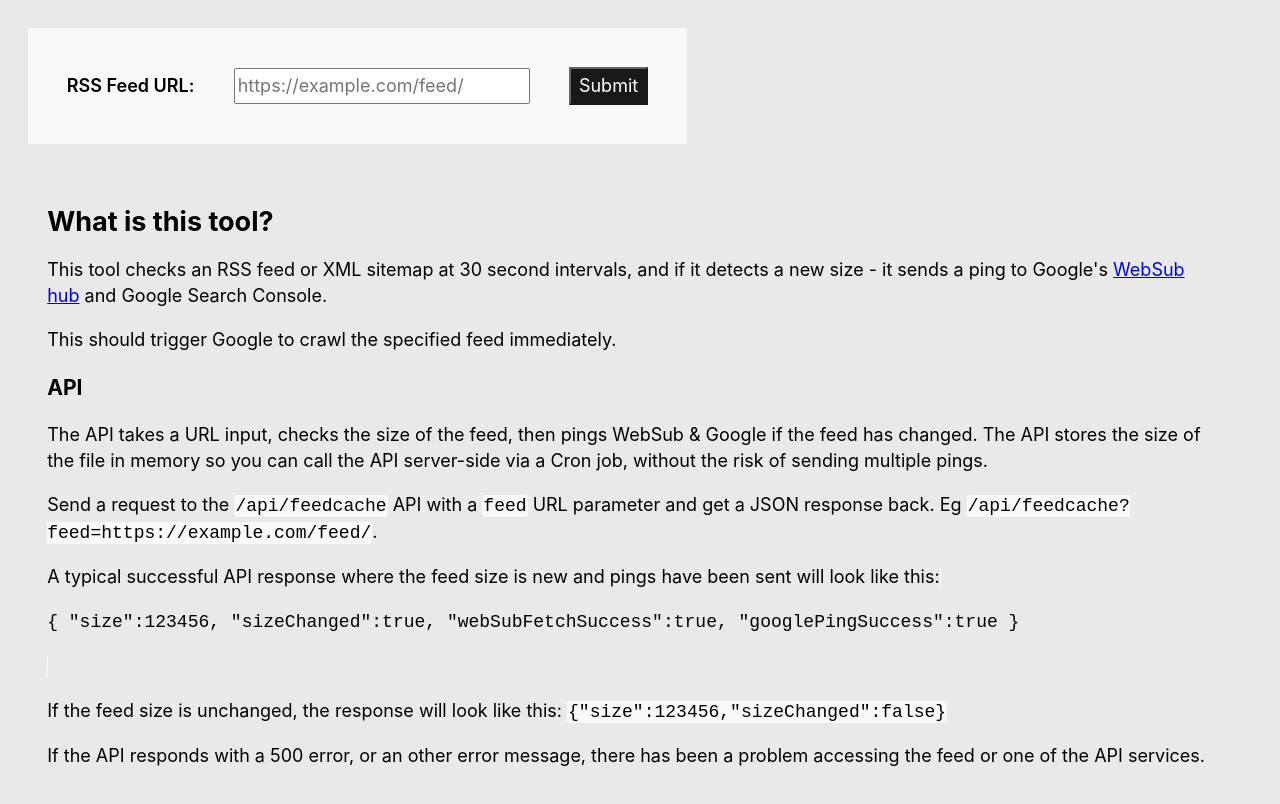
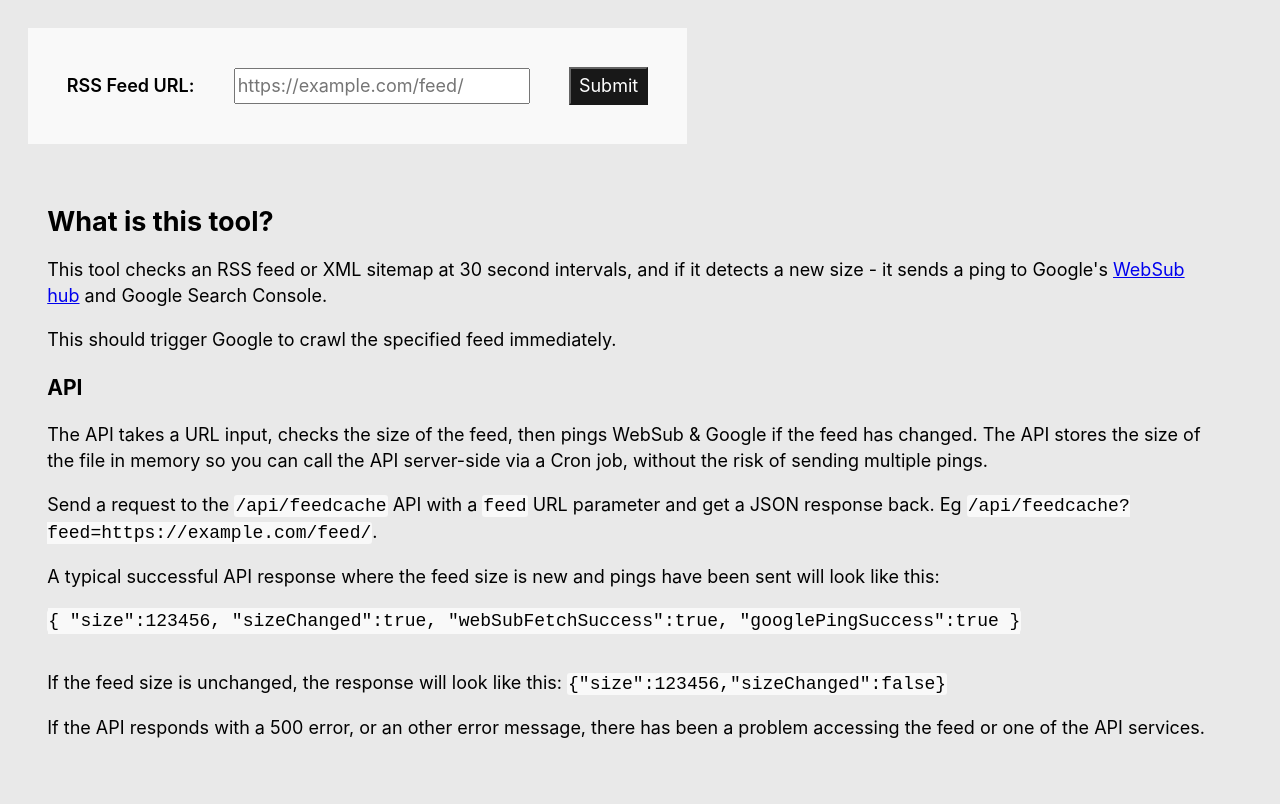
Before and after one commit to colinmcdermott/feedchecker-api, a Next.js app: page / in a window 1280 px wide. Shown: the top 804 px of the page. Built offline with nearby package versions, Linux system fonts and the light colour scheme.

Commit message:
Update globals.css

```diff
--- a/styles/globals.css
+++ b/styles/globals.css
@@ -35,6 +35,12 @@ code {
   background: var(--lightBackground);
   padding: 1px;
   border-radius: 3px;
+}
+pre {
+  display: inline-block;
+  white-space: pre-wrap;
+  word-wrap: break-word;
+  background: var(--lightBackground);
 }
 #change, #additional {
   margin-right:var(--flowSpace);
```
